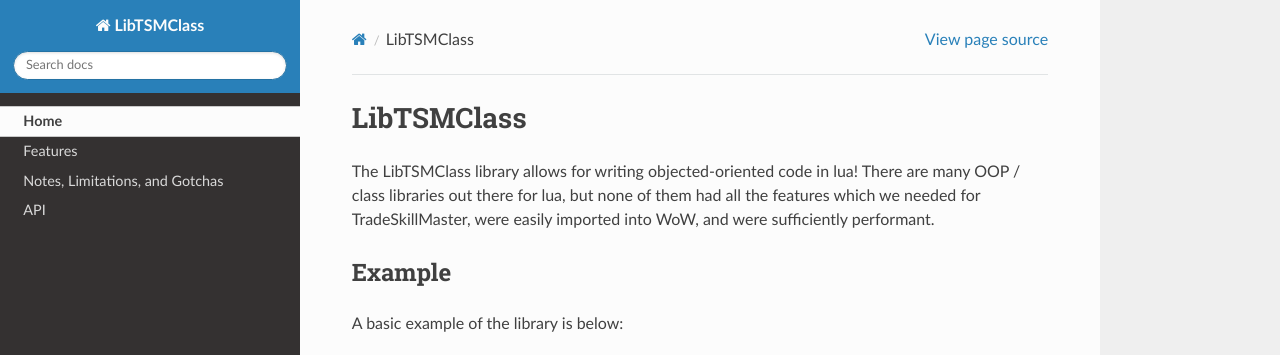
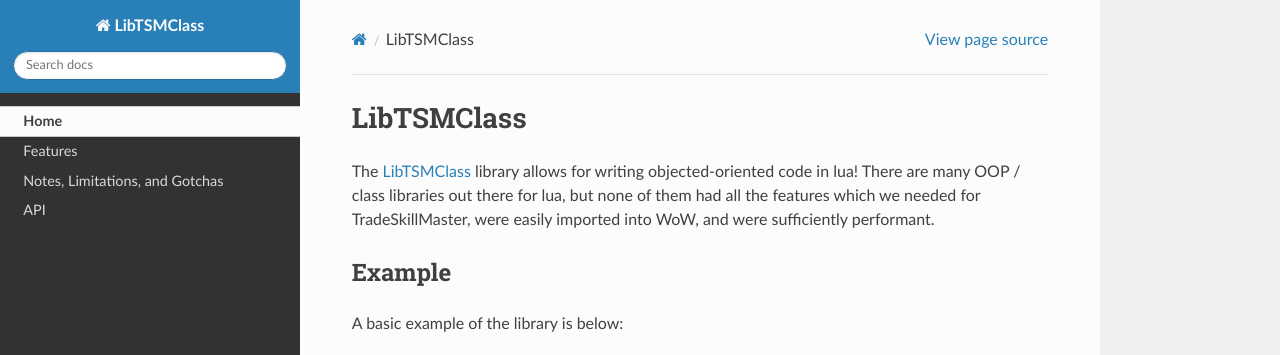
Before and after one commit to TradeSkillMaster/LibTSMClass, a Sphinx documentation site: the page built from Docs/index.rst, in a window 1280 px wide and 1204 px high. Shown: the top 355 px of the window. Built offline with Sphinx 7.4.7 and the Read the Docs theme 3.1.0, drawn with Linux system fonts in a browser that asks for light colours; some of the changed lines change nothing that is shown.

Commit message:
Add link back to repo from docs

```diff
--- a/Docs/index.rst
+++ b/Docs/index.rst
@@ -1,9 +1,10 @@
 LibTSMClass
 ===========
 
-The LibTSMClass library allows for writing objected-oriented code in lua! There are many OOP /
-class libraries out there for lua, but none of them had all the features which we needed for
-TradeSkillMaster, were easily imported into WoW, and were sufficiently performant.
+The `LibTSMClass <https://github.com/TradeSkillMaster/LibTSMClass>`_ library allows for writing
+objected-oriented code in lua! There are many OOP / class libraries out there for lua, but none of
+them had all the features which we needed for TradeSkillMaster, were easily imported into WoW, and
+were sufficiently performant.
 
 Example
 -------
```
